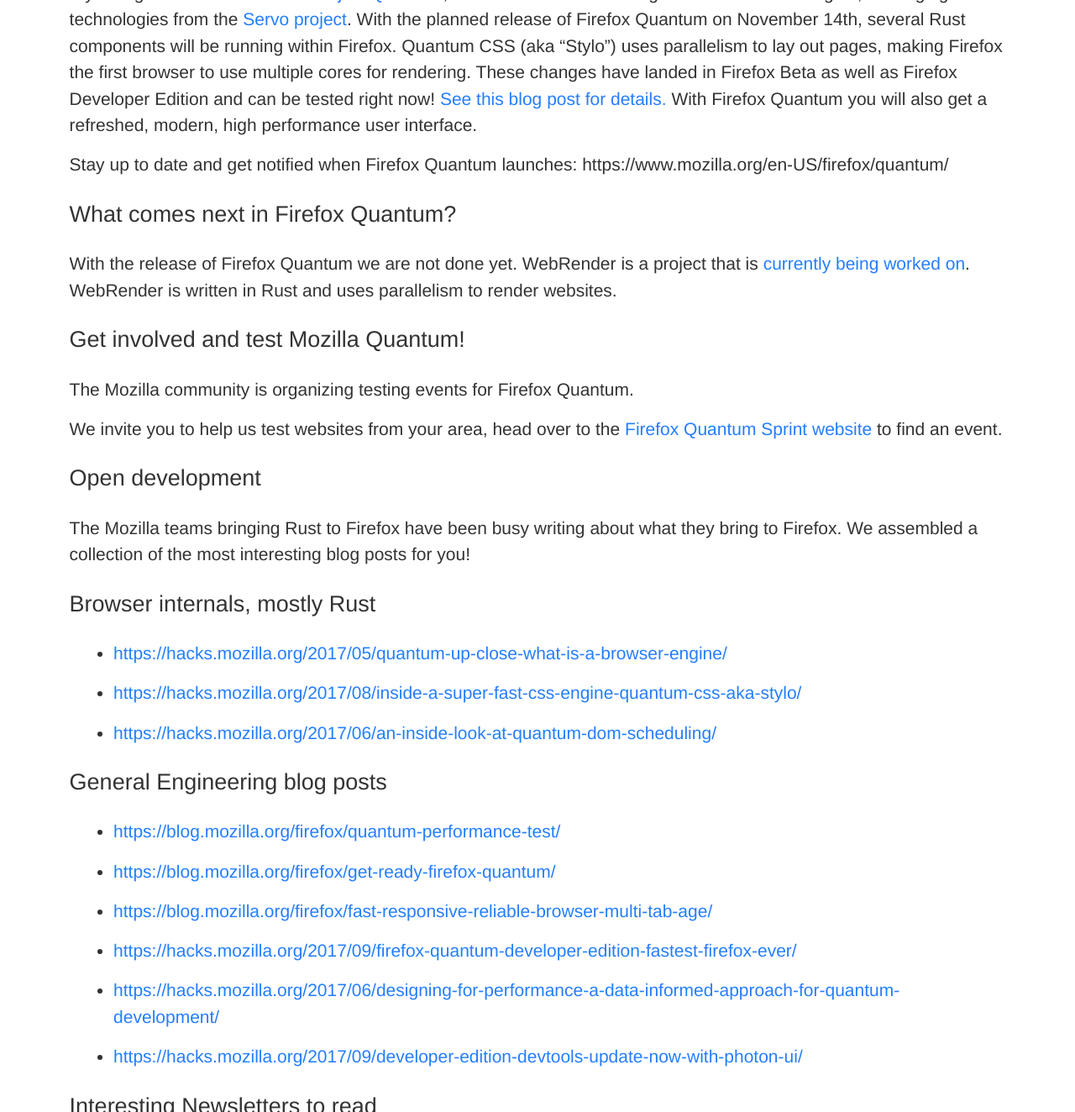
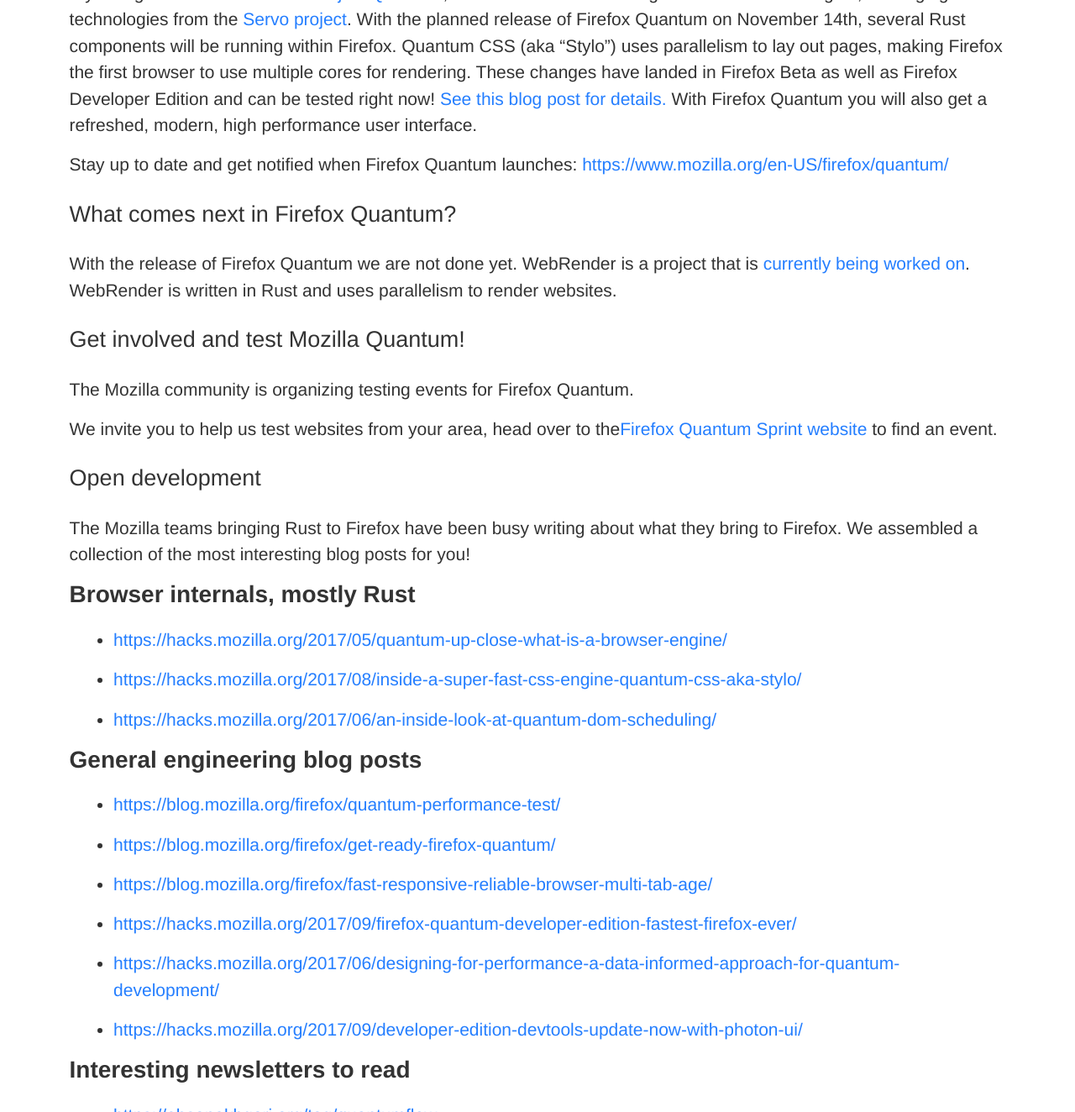
Before and after one commit to RustFestEU/blog.rustfest.eu, a Jekyll site: the page built from _posts/2017-09-30-mozilla.md, in a window 1280 px wide and 1400 px high, scrolled down 665 px, cut to the strip 76-1400 px from the top of the window. Shown: the whole strip at 84% size. Built offline with Jekyll 4.4.1, drawn with Linux system fonts in a browser that asks for light colours.

Commit message:
Review changes

```diff
--- a/_posts/2017-09-30-mozilla.md
+++ b/_posts/2017-09-30-mozilla.md
@@ -5,12 +5,12 @@
   - florian
 ---
 
-<center><img style="max-width: 100%" src="https://blog.mozilla.org/wp-content/uploads/2017/09/2017.25.09.FFQuantumBeta_Quantum-1400x770.png" /></center>
+<center><img style="max-width: 100%" src="/assets/posts/2017-09-30-mozilla.png" /></center>
 
 
 A year ago Mozilla announced [Project Quantum](https://medium.com/mozilla-tech/a-quantum-leap-for-the-web-a3b7174b3c12), an effort to create a next generation browser engine, leveraging new technologies from the [Servo project](https://servo.org/). With the planned release of Firefox Quantum on November 14th, several Rust components will be running within Firefox. Quantum CSS (aka "Stylo") uses parallelism to lay out pages, making Firefox the first browser to use multiple cores for rendering. These changes have landed in Firefox Beta as well as Firefox Developer Edition and can be tested right now! [See this blog post for details.](https://blog.mozilla.org/blog/2017/09/26/firefox-quantum-beta-developer-edition/) With Firefox Quantum you will also get a refreshed, modern, high performance user interface.
 
-Stay up to date and get notified when Firefox Quantum launches: https://www.mozilla.org/en-US/firefox/quantum/
+Stay up to date and get notified when Firefox Quantum launches: [https://www.mozilla.org/en-US/firefox/quantum/](https://www.mozilla.org/en-US/firefox/quantum/)
 
 
 ## What comes next in Firefox Quantum?
@@ -21,15 +21,13 @@
 
 The Mozilla community is organizing testing events for Firefox Quantum.
 
-We invite you to help us test websites from your area, head over to the
-[Firefox Quantum Sprint
-website](https://firefoxsprint.mozilla.community/) to find an event.
+We invite you to help us test websites from your area, head over to the[Firefox Quantum Sprint website](https://firefoxsprint.mozilla.community/) to find an event.
 
 ## Open development
 
 The Mozilla teams bringing Rust to Firefox have been busy writing about what they bring to Firefox. We assembled a collection of the most interesting blog posts for you!
 
-## Browser internals, mostly Rust
+### Browser internals, mostly Rust
 
 *  [https://hacks.mozilla.org/2017/05/quantum-up-close-what-is-a-browser-engine/](Quantum Up Close: What is a browser engine?)
 
@@ -37,7 +35,7 @@
 
 * [https://hacks.mozilla.org/2017/06/an-inside-look-at-quantum-dom-scheduling/](An inside look at Quantum DOM Scheduling)
 
-## General Engineering blog posts
+### General engineering blog posts
 
 * [https://blog.mozilla.org/firefox/quantum-performance-test/](Firefox Quantum is super fast, while still conserving memory)
 
@@ -51,8 +49,10 @@
 
 * [https://hacks.mozilla.org/2017/09/developer-edition-devtools-update-now-with-photon-ui/](Developer Edition Devtools Update: Now with Photon UI)
 
-## Interesting Newsletters to read
+### Interesting newsletters to read
 
 * [https://ehsanakhgari.org/tag/quantumflow](Quantum Flow project newsletter)
+
 * [https://dolske.wordpress.com/?s=photon](Photon UI Newsletters)
+
 * [https://mozillagfx.wordpress.com/category/wr-newsletter/](WebRender newsletter)
```
